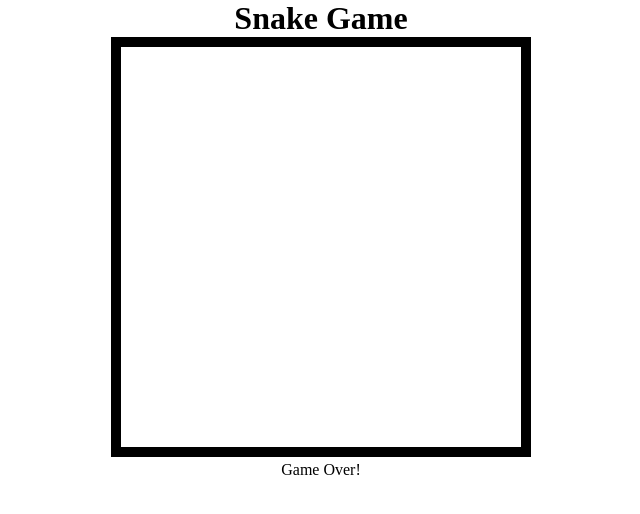
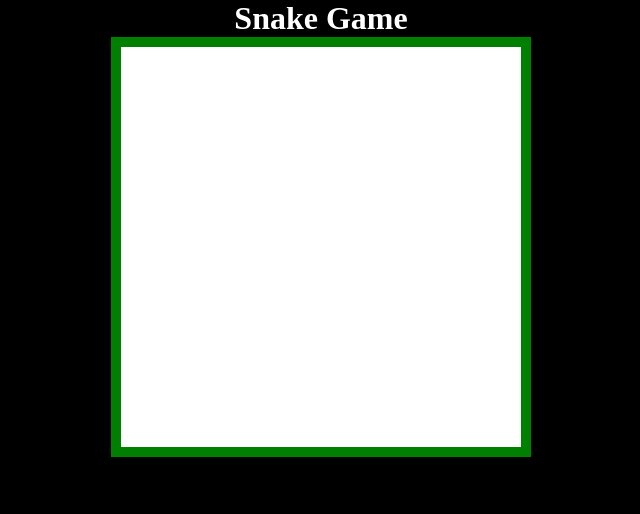
Before and after one commit to gunnarsson901/serpent, a plain HTML site: page index.html in a window 1280 px wide. Shown: the whole page, without its empty margins (319-959 px from the left). Drawn offline with Linux system fonts and the light colour scheme.

Commit message:
add canvas colors and create interval for each frame

```diff
--- a/assets/css/style.css
+++ b/assets/css/style.css
@@ -5,4 +5,10 @@
 
 body{
     text-align: center;
+    background-color: black;
+    color: white;
 }
+
+.hide {
+    visibility: hidden;
+}
--- a/assets/js/game.js
+++ b/assets/js/game.js
@@ -1,3 +1,32 @@
+// Canvas
 const canvas = document.getElementById('canvas');
+const ctx = canvas.getContext("2d");
+
+// Frame rate
 const frames = 1000 / 15;
-canvas.style.border = "10px solid black";
+
+// Canvas style
+canvas.style.border = "10px solid green";
+const bgColor = '#FFFFFF';
+
+// Canvas dinensions
+const width = canvas.width;
+const height = canvas.height;
+
+// Runs while game is running
+let gameLoop;
+
+function drawBoard() {
+    ctx.fillStyle = bgColor;
+    ctx.fillRect(0, 0, width, height);
+}
+
+function frame(){
+    drawBoard();
+    // drawFood();
+    // moveSnake();
+    // drawSnake();
+    // displayScore();
+}
+
+gameLoop = setInterval(frame, frames);
```
